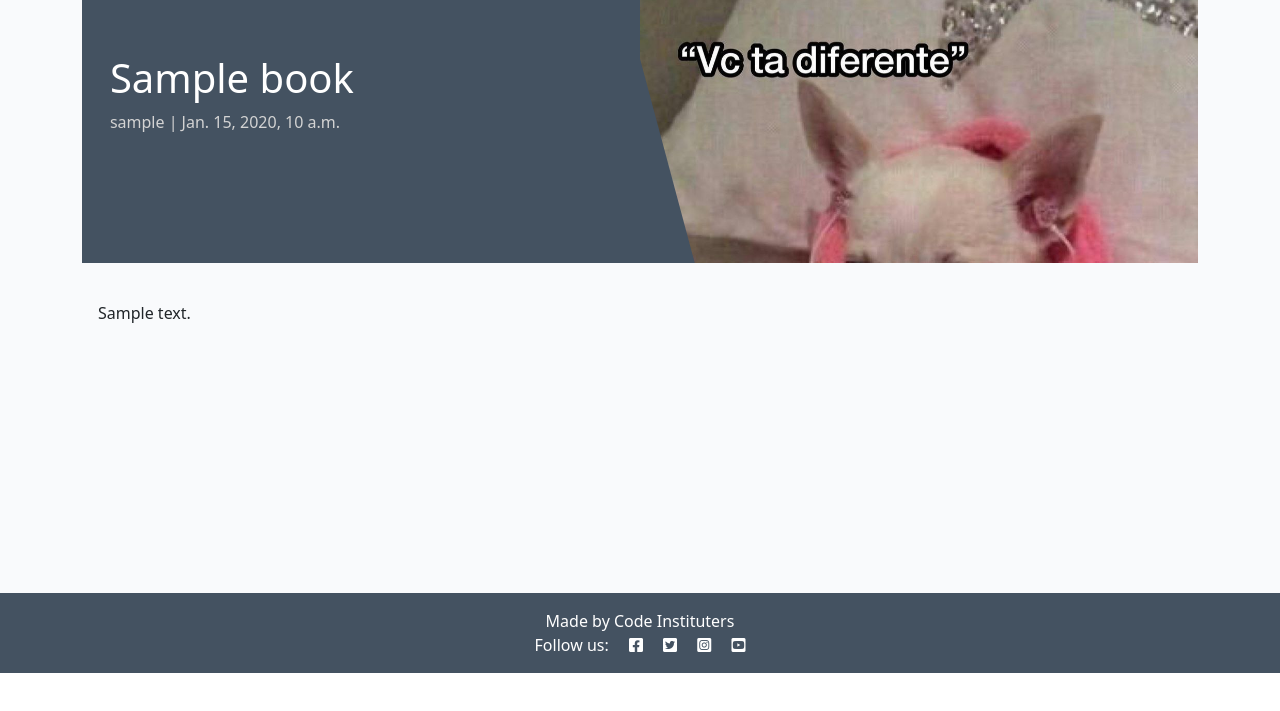
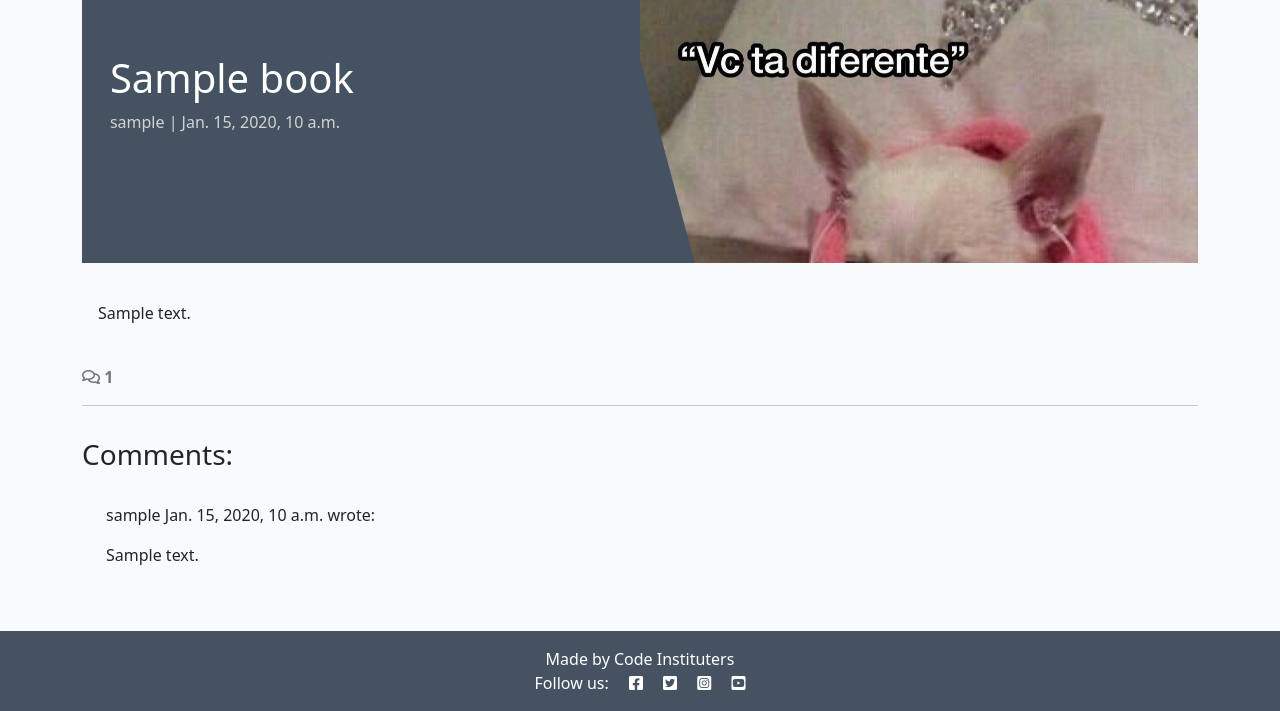
Before and after one commit to jordanabraga/lovebooks, a Django app: a page that uses books/templates/books/book_detail.html in a window 1280 px wide. Shown: the part 127-838 px from the top of the page. Before the commit the page ends 800 px from the top, so only its background shows below. Run offline with Django 4.2, Linux system fonts and the light colour scheme; tables that the repository leaves empty hold one stand-in row (values such as "Sample post"); parts of the project's set-up code (start-up, migrations or seed data) failed here and were passed over.

Commit message:
Add views for comments

```diff
--- a/books/templates/books/book_detail.html
+++ b/books/templates/books/book_detail.html
@@ -29,6 +29,48 @@
             </div>
         </div>
     </div>
+     <!-- Displaying count of comments -->
+  <div class="row">
+    <div class="col-12">
+      <strong class="text-secondary">
+        <i class="far fa-comments"></i> {{ comment_count }}
+      </strong>
+    </div>
+    <div class="col-12">
+      <hr>
+    </div>
+  </div>
+  <!-- Displaying Comments -->
+  <div class="row">
+    <div class="col-md-8 card mb-4  mt-3 ">
+      <h3>Comments:</h3>
+      <div class="card-body">
+        <!-- We want a for loop inside the empty control tags
+          to iterate through each comment in comments -->
+        {% for comment in comments %}
+        <div class="p-2 comments
+          {% if not comment.approved and comment.author == user %}
+          faded{% elif not comment.approved %} d-none{% endif %}">
+          <p class="font-weight-bold">
+            {{ comment.added_by }}
+            <span class="font-weight-normal">
+              {{ comment.created_on }}
+            </span> wrote:
+          </p>
+          <div id="comment{{ comment.id }}">
+            {{ comment.body | linebreaks }}
+          </div>
+          {% if not comment.approved and comment.author == user %}
+          <p class="approval">
+            This comment is awaiting approval
+          </p>
+          {% endif %}
+        </div>
+        <!-- Our for loop ends here -->
+        {% endfor %}
+      </div>
+    </div>
+  </div>
 </div>
 
 {% endblock content %}
--- a/books/views.py
+++ b/books/views.py
@@ -24,9 +24,13 @@ def book_detail(request, slug):
 
     queryset = Book.objects.filter(status=1)
     book = get_object_or_404(queryset, slug=slug)
+    comments = book.comments.all().order_by("-created_on")
+    comment_count = book.comments.filter(approved=True).count()
 
     return render(
         request,
         "books/book_detail.html",
-        {"book": book},
+        {"book": book,
+         "comments": comments,
+         "comment_count": comment_count,},
     )
```
